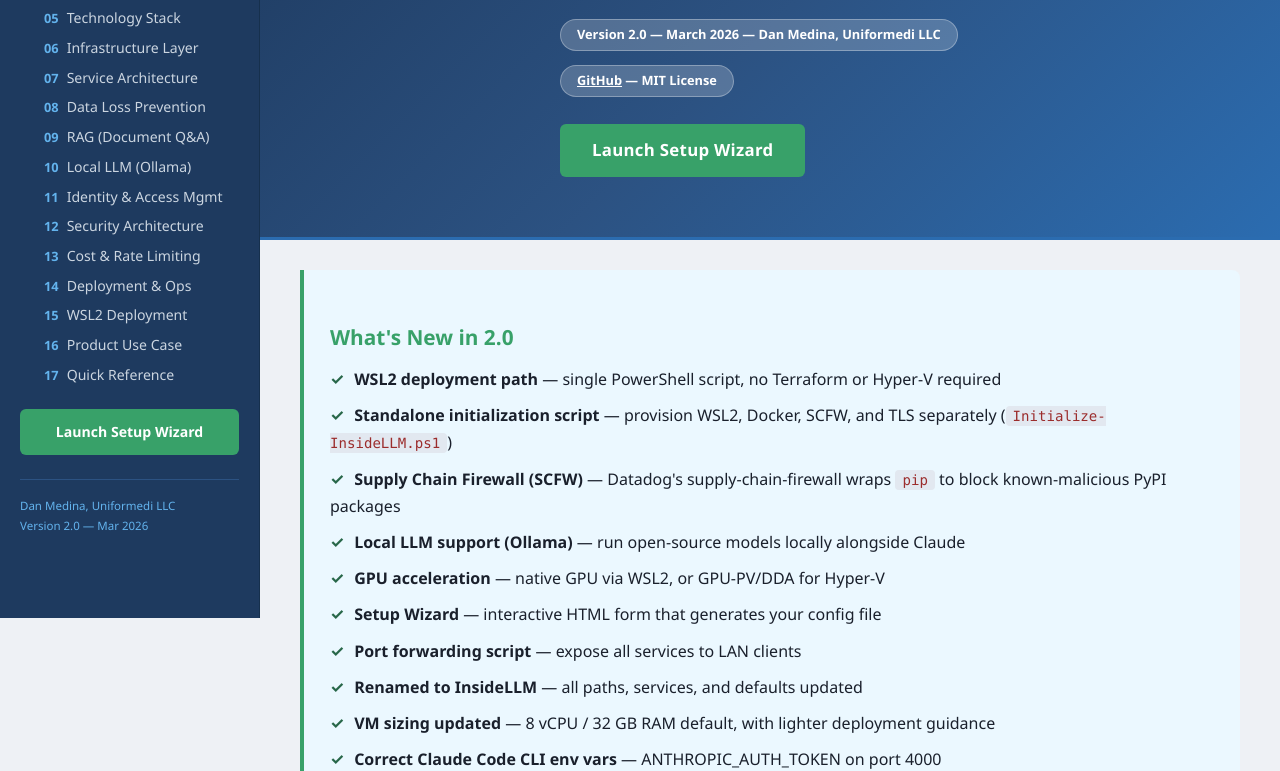
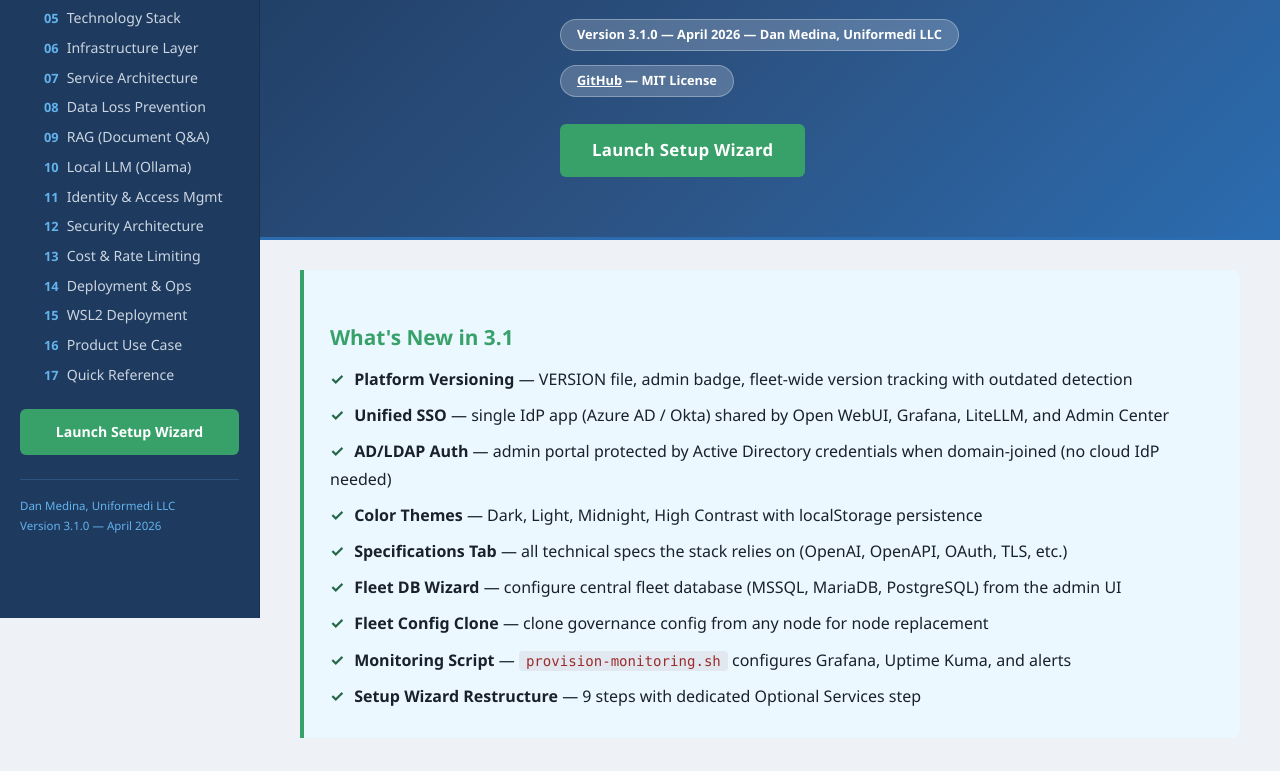
Before and after one commit to Uniformedi/InsideLLM, a plain HTML site: page README.html in a window 1280 px wide. Shown: the part 182-953 px from the top of the page. Drawn offline with Linux system fonts and the light colour scheme.

Commit message:
docs: update all documentation for v3.1.0
README.md:
- Version 3.0 -> 3.1.0 to match VERSION file
- Add "What's New in 3.1" section covering: platform versioning, unified
  SSO, AD/LDAP auth, color themes, specifications tab, fleet DB wizard,
  fleet config clone, monitoring script, setup wizard restructure,
  Grafana fixes, admin health checks fix, OpenAPI docs fix
- Rename previous changelog to "What's New in 3.0"
- Add Unified SSO section with redirect URI table for all 4 services
- Add Admin Center Authentication (3 modes) documentation
- Update Azure AD and Okta setup steps to reference all redirect URIs
- Expand Fleet Management section with new endpoints (db/test, db/config,
  clone-from-node, snapshots), fleet DB wizard, and node replacement docs
- Update file structure: add VERSION, provision-monitoring.sh, migrations,
  auth router, auth/oidc services
- Update admin portal description in executive summary

README.html:
- Version 2.0 -> 3.1.0 in sidebar and hero
- Replace "What's New in 2.0" with "What's New in 3.1" highlights
- Add Unified SSO and Admin Center Auth sections to IAM
- Add Layer 4 (Grafana OAuth) to authentication layers
- Update layer descriptions for nginx (auth_request) and Open WebUI (OIDC)

```diff
--- a/README.html
+++ b/README.html
@@ -247,7 +247,7 @@
   <div style="margin-top:20px;text-align:center">
     <a href="Setup.html" style="display:block;background:#38a169;color:#fff;padding:10px 16px;border-radius:6px;font-size:0.88em;font-weight:700;text-decoration:none;transition:background 0.2s;" onmouseover="this.style.background='#2f855a'" onmouseout="this.style.background='#38a169'">Launch Setup Wizard</a>
   </div>
-  <div class="sidebar-footer">Dan Medina, Uniformedi LLC<br>Version 2.0 &mdash; Mar 2026</div>
+  <div class="sidebar-footer">Dan Medina, Uniformedi LLC<br>Version 3.1.0 &mdash; April 2026</div>
 </nav>
 
 <!-- ================================================================ -->
@@ -257,7 +257,7 @@
 <header class="hero">
   <h1>Inside LLM</h1>
   <p class="subtitle">Architecture &amp; Product Use Case</p>
-  <span class="version-badge">Version 2.0 &mdash; March 2026 &mdash; Dan Medina, Uniformedi LLC</span>
+  <span class="version-badge">Version 3.1.0 &mdash; April 2026 &mdash; Dan Medina, Uniformedi LLC</span>
   <br>
   <span class="version-badge"><a href="https://github.com/Uniformedi/InsideLLM" style="color: inherit; text-decoration: underline;">GitHub</a> &mdash; MIT License</span>
   <br><br>
@@ -271,18 +271,17 @@
 <!-- ================================================================ -->
 <section style="margin-top:30px">
   <div class="highlight-box" style="background:#ebf8ff;border-left-color:#38a169">
-    <h3 style="color:#38a169;margin-bottom:8px">What's New in 2.0</h3>
+    <h3 style="color:#38a169;margin-bottom:8px">What's New in 3.1</h3>
     <ul style="list-style:none;margin:0">
-      <li><strong>WSL2 deployment path</strong> &mdash; single PowerShell script, no Terraform or Hyper-V required</li>
-      <li><strong>Standalone initialization script</strong> &mdash; provision WSL2, Docker, SCFW, and TLS separately (<code>Initialize-InsideLLM.ps1</code>)</li>
-      <li><strong>Supply Chain Firewall (SCFW)</strong> &mdash; Datadog's supply-chain-firewall wraps <code>pip</code> to block known-malicious PyPI packages</li>
-      <li><strong>Local LLM support (Ollama)</strong> &mdash; run open-source models locally alongside Claude</li>
-      <li><strong>GPU acceleration</strong> &mdash; native GPU via WSL2, or GPU-PV/DDA for Hyper-V</li>
-      <li><strong>Setup Wizard</strong> &mdash; interactive HTML form that generates your config file</li>
-      <li><strong>Port forwarding script</strong> &mdash; expose all services to LAN clients</li>
-      <li><strong>Renamed to InsideLLM</strong> &mdash; all paths, services, and defaults updated</li>
-      <li><strong>VM sizing updated</strong> &mdash; 8 vCPU / 32 GB RAM default, with lighter deployment guidance</li>
-      <li><strong>Correct Claude Code CLI env vars</strong> &mdash; ANTHROPIC_AUTH_TOKEN on port 4000</li>
+      <li><strong>Platform Versioning</strong> &mdash; VERSION file, admin badge, fleet-wide version tracking with outdated detection</li>
+      <li><strong>Unified SSO</strong> &mdash; single IdP app (Azure AD / Okta) shared by Open WebUI, Grafana, LiteLLM, and Admin Center</li>
+      <li><strong>AD/LDAP Auth</strong> &mdash; admin portal protected by Active Directory credentials when domain-joined (no cloud IdP needed)</li>
+      <li><strong>Color Themes</strong> &mdash; Dark, Light, Midnight, High Contrast with localStorage persistence</li>
+      <li><strong>Specifications Tab</strong> &mdash; all technical specs the stack relies on (OpenAI, OpenAPI, OAuth, TLS, etc.)</li>
+      <li><strong>Fleet DB Wizard</strong> &mdash; configure central fleet database (MSSQL, MariaDB, PostgreSQL) from the admin UI</li>
+      <li><strong>Fleet Config Clone</strong> &mdash; clone governance config from any node for node replacement</li>
+      <li><strong>Monitoring Script</strong> &mdash; <code>provision-monitoring.sh</code> configures Grafana, Uptime Kuma, and alerts</li>
+      <li><strong>Setup Wizard Restructure</strong> &mdash; 9 steps with dedicated Optional Services step</li>
     </ul>
   </div>
 </section>
@@ -1269,11 +1268,24 @@
 <section id="s9">
   <h2><span class="section-num">09</span> Identity &amp; Access Management</h2>
 
+  <h3>Unified SSO (Single App Registration)</h3>
+  <p>All services share <strong>one IdP app registration</strong> (Azure AD or Okta). When SSO is configured, users authenticate once and are recognized across all services: Open WebUI, LiteLLM, Grafana, and the Admin Command Center.</p>
+
+  <h3>Admin Center Authentication (3 Modes)</h3>
+  <div class="highlight-box">
+    <ul>
+      <li><strong>OIDC:</strong> Cloud SSO (Azure AD / Okta) &mdash; nginx <code>auth_request</code> validates JWT session cookie. Login redirects to IdP.</li>
+      <li><strong>LDAP:</strong> AD domain join, no cloud SSO &mdash; login form authenticates via LDAP bind. Access restricted to <code>ad_admin_groups</code>.</li>
+      <li><strong>Open:</strong> Neither configured &mdash; admin page has no authentication.</li>
+    </ul>
+  </div>
+
   <h3>Authentication Layers</h3>
   <div class="layer-stack">
-    <div class="layer"><span class="layer-num">Layer 1</span><span class="layer-name">Nginx (TLS)</span><span class="layer-desc">HTTPS required for all access. Self-signed or organization CA cert.</span></div>
-    <div class="layer"><span class="layer-num">Layer 2</span><span class="layer-name">Open WebUI</span><span class="layer-desc">Self-registration with email + password. First registrant becomes admin. Role-based access: admin / user.</span></div>
-    <div class="layer"><span class="layer-num">Layer 3</span><span class="layer-name">LiteLLM (SSO)</span><span class="layer-desc">Master key (admin), per-user API keys (team-scoped), Azure AD SSO (OIDC), Okta SSO (OIDC).</span></div>
+    <div class="layer"><span class="layer-num">Layer 1</span><span class="layer-name">Nginx (TLS + Admin Auth)</span><span class="layer-desc">HTTPS required. Self-signed or CA cert. auth_request for /admin (OIDC or LDAP).</span></div>
+    <div class="layer"><span class="layer-num">Layer 2</span><span class="layer-name">Open WebUI (OIDC)</span><span class="layer-desc">Self-registration or Azure AD / Okta SSO. First registrant becomes admin.</span></div>
+    <div class="layer"><span class="layer-num">Layer 3</span><span class="layer-name">LiteLLM (SSO)</span><span class="layer-desc">Master key (admin), per-user API keys (team-scoped), Azure AD / Okta OIDC.</span></div>
+    <div class="layer"><span class="layer-num">Layer 4</span><span class="layer-name">Grafana (OAuth)</span><span class="layer-desc">Admin password (auto-generated), Azure AD / Okta via Generic OAuth.</span></div>
   </div>
 
   <h3>Azure Active Directory (Microsoft Entra ID) Integration</h3>
```
Also changed, not shown: README.md.
